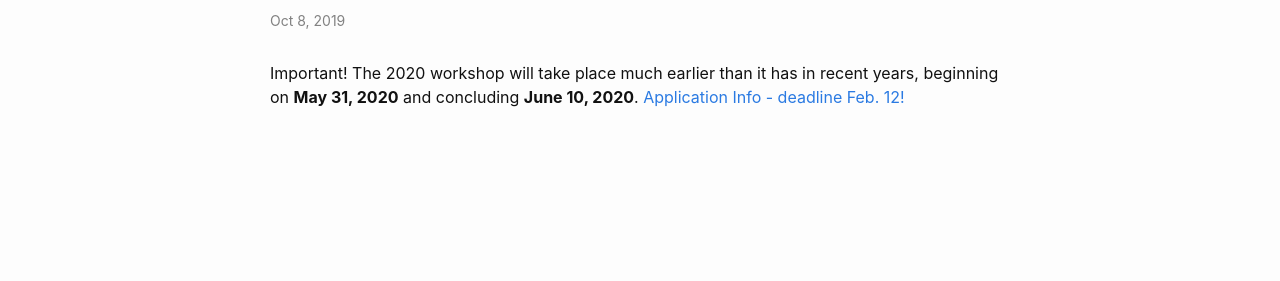
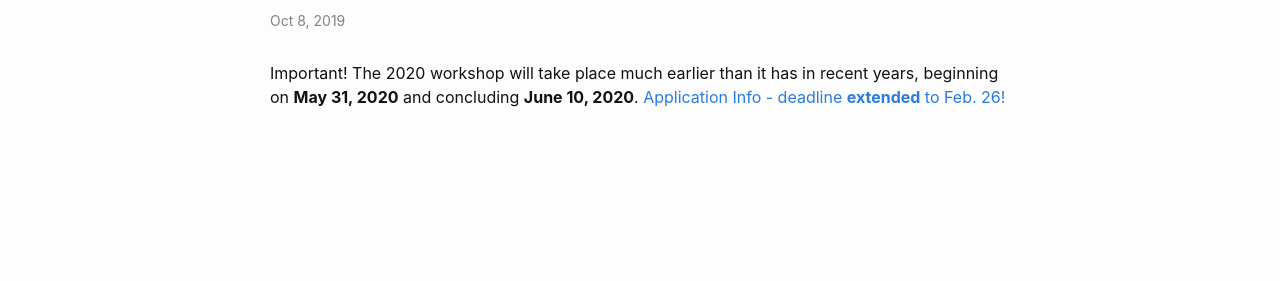
Before and after one commit to molevolworkshop/molevolworkshop.github.io, a Jekyll site: the page built from _posts/2019-10-07-welcome-to-molevol.md, in a window 1280 px wide. Shown: the part 139-420 px from the top of the page. Built offline with Jekyll 4.4.1, drawn with Linux system fonts in a browser that asks for light colours.

Commit message:
updated application deadline

```diff
--- a/_posts/2019-10-07-welcome-to-molevol.md
+++ b/_posts/2019-10-07-welcome-to-molevol.md
@@ -4,4 +4,4 @@
 date:   2019-10-07 21:21:57 -0400
 categories: 2020 workshop
 ---
-Important! The 2020 workshop will take place much earlier than it has in recent years, beginning on **May 31, 2020** and concluding **June 10, 2020**. [Application Info - deadline Feb. 12!](https://www.mbl.edu/education/courses/workshop-on-molecular-evolution/)
+Important! The 2020 workshop will take place much earlier than it has in recent years, beginning on **May 31, 2020** and concluding **June 10, 2020**. [Application Info - deadline **extended** to Feb. 26!](https://www.mbl.edu/education/courses/workshop-on-molecular-evolution/)
```
